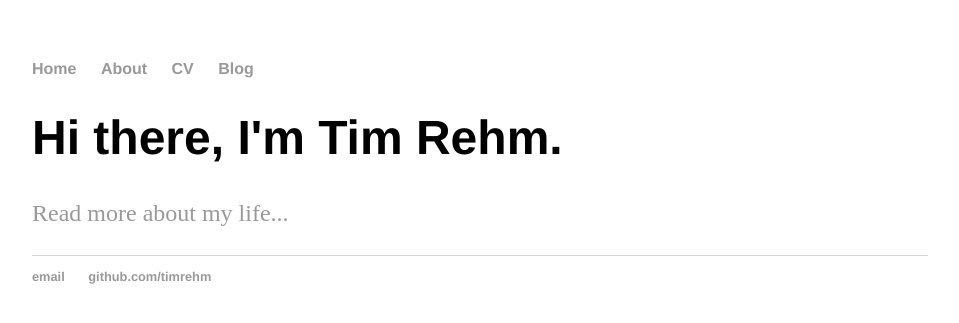
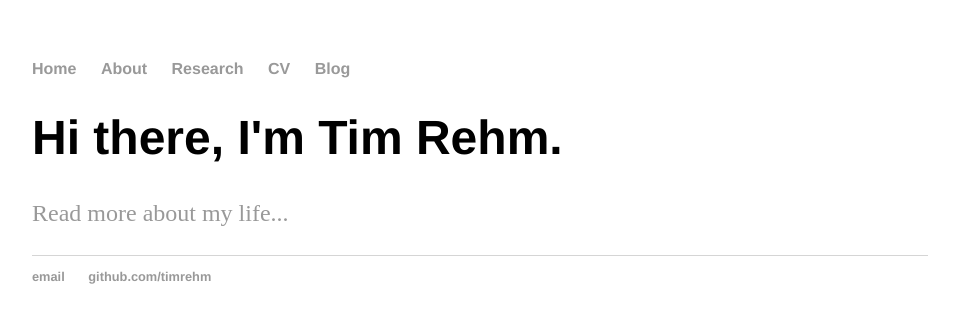
Before and after one commit to timrehm/timrehm.github.io, a Jekyll site: the page built from index.html, in a window 1280 px wide. Shown: the top 323 px of the page, without its empty margins (160-1119 px from the left). Built offline with Jekyll 4.4.1, drawn with Linux system fonts in a browser that asks for light colours.

Commit message:
Update default.html

```diff
--- a/_layouts/default.html
+++ b/_layouts/default.html
@@ -9,8 +9,9 @@
 			<nav>
 	    		<ul>
 	        		<li><a href="/">Home</a></li>
-				<li><a href="/about">About</a></li>
-				<li><a href="/cv">CV</a></li>
+					<li><a href="/about">About</a></li>
+					<li><a href="/research">Research</li>
+					<li><a href="/cv">CV</a></li>
 	        		<li><a href="/blog">Blog</a></li>
 	    		</ul>
 			</nav>
```
